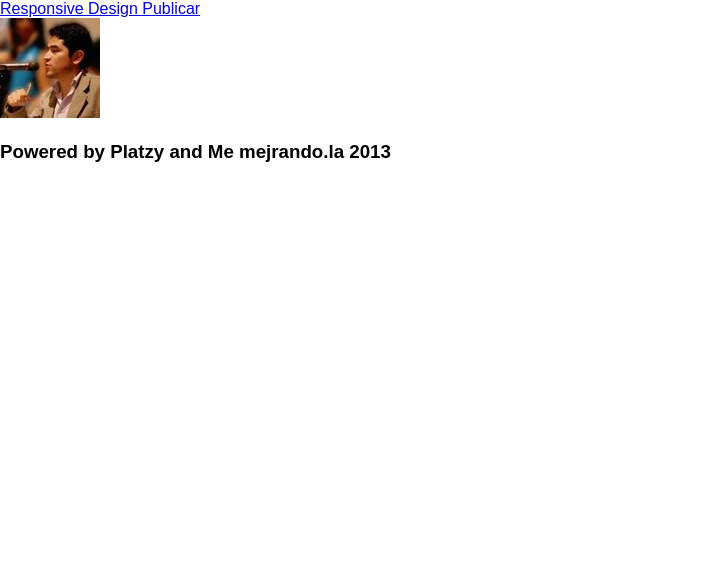
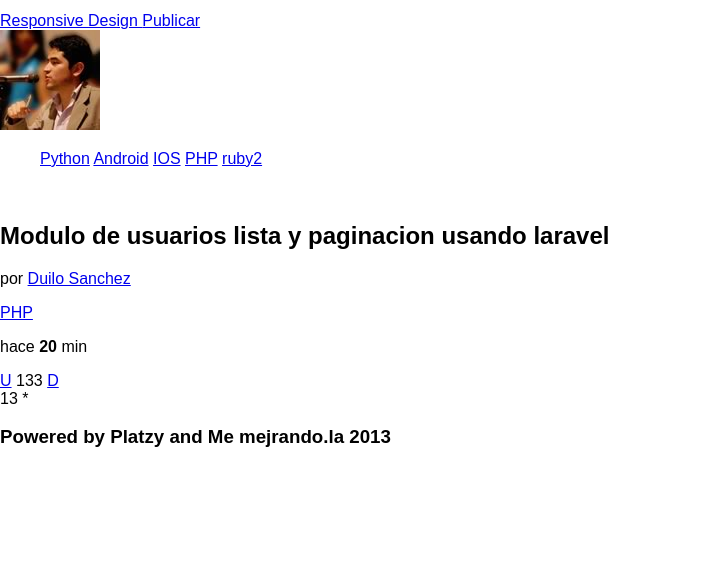
Before and after one commit to wolftrax5/miniapp, a plain HTML site: page index.html in a window 1280 px wide. Shown: the part 232-800 px from the top of the page, without its empty margins (0-727 px from the left). Drawn offline with nearby package versions, Linux system fonts and the light colour scheme; files that its build step writes are made by us from their sources.

Commit message:
semantica final

```diff
--- a/index.html
+++ b/index.html
@@ -23,9 +23,9 @@
                 <img src="img/logo.png" alt="Puls4"/>
             </div>
             <div class="titular">
-                <h2 class="titulo">
+                <h1 class="titulo">
                     Pulsa4: Comunidad atractiva de millonarios
-                </h2>
+                </h1>
                 <div>
                     <a href="#" class="filtro">
                         Responsive Design
@@ -43,8 +43,43 @@
             </div>
         </header>
         <nav>
+            <ul class="menu">
+                <il><a href="#">Python</a></il>
+                <il><a href="#">Android</a></il>
+                <il><a href="#">IOS</a></il>
+                <il><a href="#">PHP</a></il>
+                <il><a href="#">ruby2</a></il>
+            </ul>
         </nav>
-        <section>
+        <section class="posts">
+            <aricle class="post">
+                <div class="descripccion">
+                    <figure class="imgen">
+                        <img src="img/foto.jpg" alt="">
+                    </figure>
+                    <div class="detalles">
+                        <h2 class="titulo">
+                            Modulo de usuarios lista y paginacion usando laravel
+                        </h2>
+                        <p class="autor">
+                            por <a href="#">Duilo Sanchez</a>
+                        </p>
+                        <a href="#" class="tag">PHP</a>
+                        <p class="fecha"> hace <strong> 20 </strong>min</p>
+                    </div>
+                </div>
+                <div class="acciones">
+                    <div class="votos">
+                        <a href="#" class="up">U</a>
+                        <span class="total">133</span>
+                        <a href="#" class="down">D</a>
+                    </div>
+                    <div class="datos">
+                        <a class="comentarios">13</a>
+                        <a class="Estrellita">*</a>
+                    </div>
+                </div>
+            </aricle>
         </section>
         <footer>
             <h3 class="powered">
```
